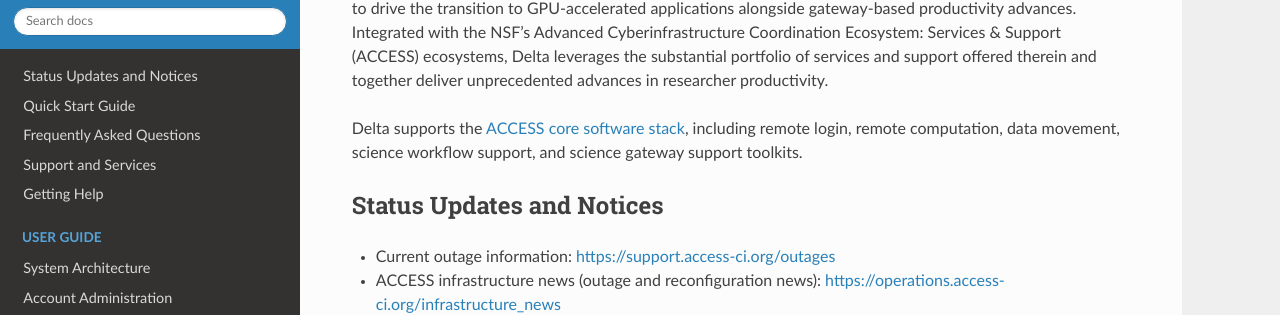
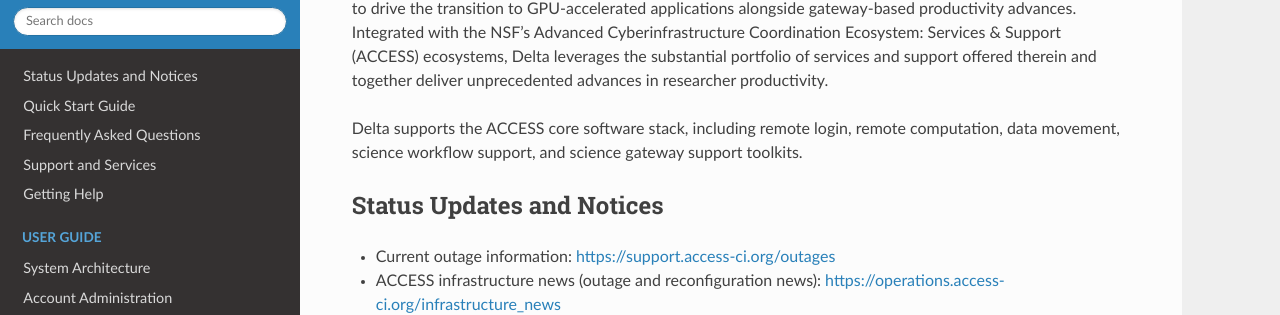
Before and after one commit to ncsa/Delta_doc, a Sphinx documentation site: the page built from docs/source/index.rst, in a window 1280 px wide and 900 px high, scrolled down 893 px. Shown: the part 139-454 px from the top of the window. Built offline with Sphinx 7.4.7 and the Read the Docs theme 2.0.0, drawn with Linux system fonts in a browser that asks for light colours; part of the change alters nothing that is shown.

```diff
--- a/docs/source/index.rst
+++ b/docs/source/index.rst
@@ -18,7 +18,7 @@ Enabled science gateways seamlessly integrate Delta into the cyberinfrastructure
 To advance applications, the Delta project team continues the applications-focused, outcomes-oriented approach to drive the transition to GPU-accelerated applications alongside gateway-based productivity advances.
 Integrated with the NSF's Advanced Cyberinfrastructure Coordination Ecosystem: Services & Support (ACCESS) ecosystems, Delta leverages the substantial portfolio of services and support offered therein and together deliver unprecedented advances in researcher productivity.
 
-Delta supports the `ACCESS core software stack <https://access-ci.atlassian.net/wiki/spaces/ACCESSdocumentation/pages/72421302>`_, including remote login, remote computation, data movement, science workflow support, and science gateway support toolkits.
+Delta supports the ACCESS core software stack, including remote login, remote computation, data movement, science workflow support, and science gateway support toolkits.
 
 Status Updates and Notices
 ============================
```
